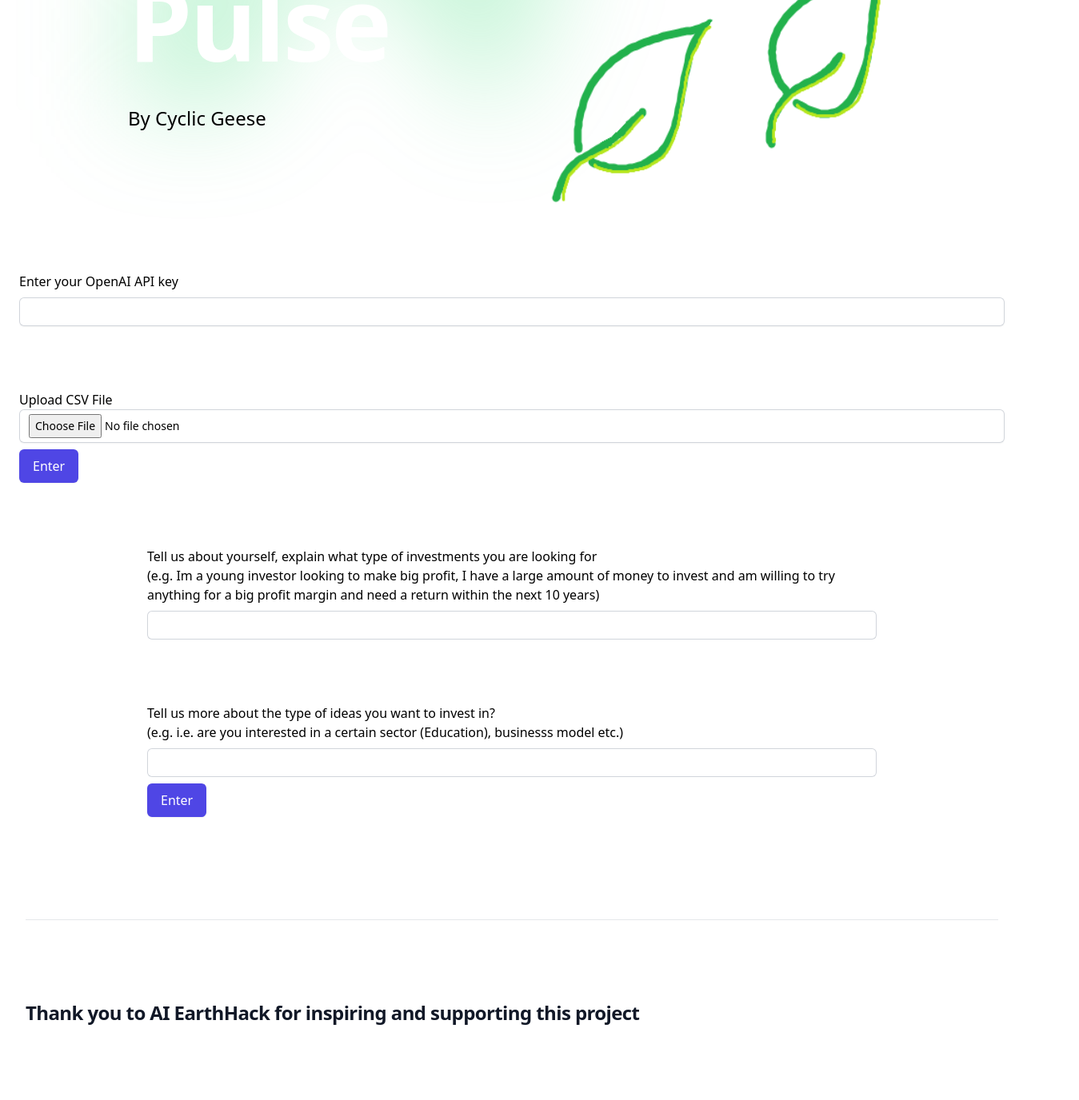
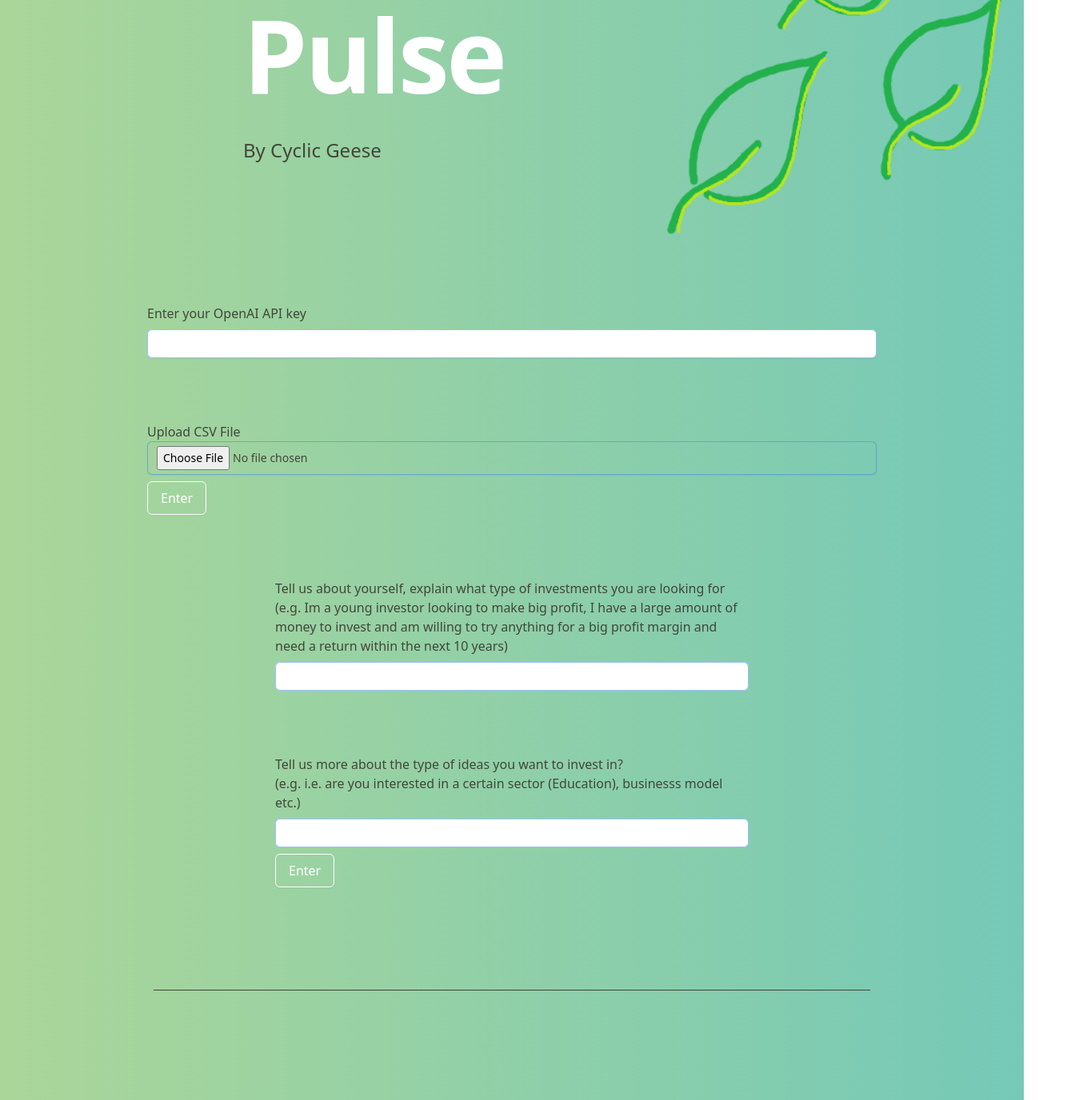
Before and after one commit to Rocksen1683/EcoPulse, a React (Create React App) app in the folder ecopulse/: page / in a window 1280 px wide. Shown: the part 220-1596 px from the top of the page at 80% size, 1349 px wide, since content can reach past the window. Built offline with nearby package versions, Linux system fonts and the light colour scheme.

Commit message:
lots of ui updates valss

```diff
--- a/ecopulse/src/App.js
+++ b/ecopulse/src/App.js
@@ -79,9 +79,10 @@ export default function Example() {
 
   return (
     <div className="bg-gradient-to-r from-lime to-teal">
+
       <main className="isolate">
         {/* Title */}
-        <div className="mx-40 relative pt-14">
+        <div className="relative pt-14">
           <div
             className="absolute inset-x-0 -top-40 -z-10 transform-gpu overflow-hidden blur-3xl sm:-top-80"
             aria-hidden="true"
@@ -95,7 +96,7 @@ export default function Example() {
             />
           </div>
 
-      <div className="flex">
+      <div className="flex mx-auto mx-38 max-w-2xl text-left mt-10">
         <div>
           <h1 className="text-6xl font-bold tracking-tight text-white sm:text-9xl">
             Eco<br/>Pulse
@@ -113,7 +114,7 @@ export default function Example() {
       {/* inputs */}
 
         </div>
-        <div className='px-6'>
+        <div className='px-6 mx-40 mt-30'>
           <label className="block text-md mt-20 leading-6 text-dark-green">
             Enter your OpenAI API key
           </label>
@@ -202,15 +203,15 @@ export default function Example() {
       </main>
 
       {/* Footer */}
-      <div className="mx-auto mt-32 max-w-7xl px-6 lg:px-8">
+      <div className="mx-40 mt-20 max-w-7xl px-6 lg:px-8">
         <footer
           aria-labelledby="footer-heading"
-          className="relative border-t border-dark-green py-24 sm:mt-32 sm:py-38"
+          className="relative border-t border-dark-green py-24 sm:mt-32 sm:py-32"
         >
           <h2 id="footer-heading" className="sr-only">
             Footer
           </h2>
-          <h2 className="text-2xl font-bold leading-10 tracking-tight text-gray-900">Thank you to AI EarthHack for inspiring and supporting this project</h2>
+          <h2 className="text-2xl font-bold leading-10 tracking-tight text-dark-green">Thank you to AI EarthHack for inspiring and supporting this project</h2>
 
         </footer>
       </div>
--- a/ecopulse/tailwind.config.js
+++ b/ecopulse/tailwind.config.js
@@ -3,6 +3,18 @@ module.exports = {
   content: ["./src/**/*.{html,js}"],
   theme: {
     extend: {},
+    colors: {
+      'light-green': '#a5d197',
+      'dark-green': '#40473a',
+      'cream': '#f8f5d7',
+      'white':"#FFFFFF",
+      'lime': "#abd699",
+      'lemon': "#ffe26a",
+      'teal': "#75c9b7",
+      'mint': "#c7ddcc",
+      'navy': "#16123f",
+
+    },
   },
   plugins: [],
 }
```
